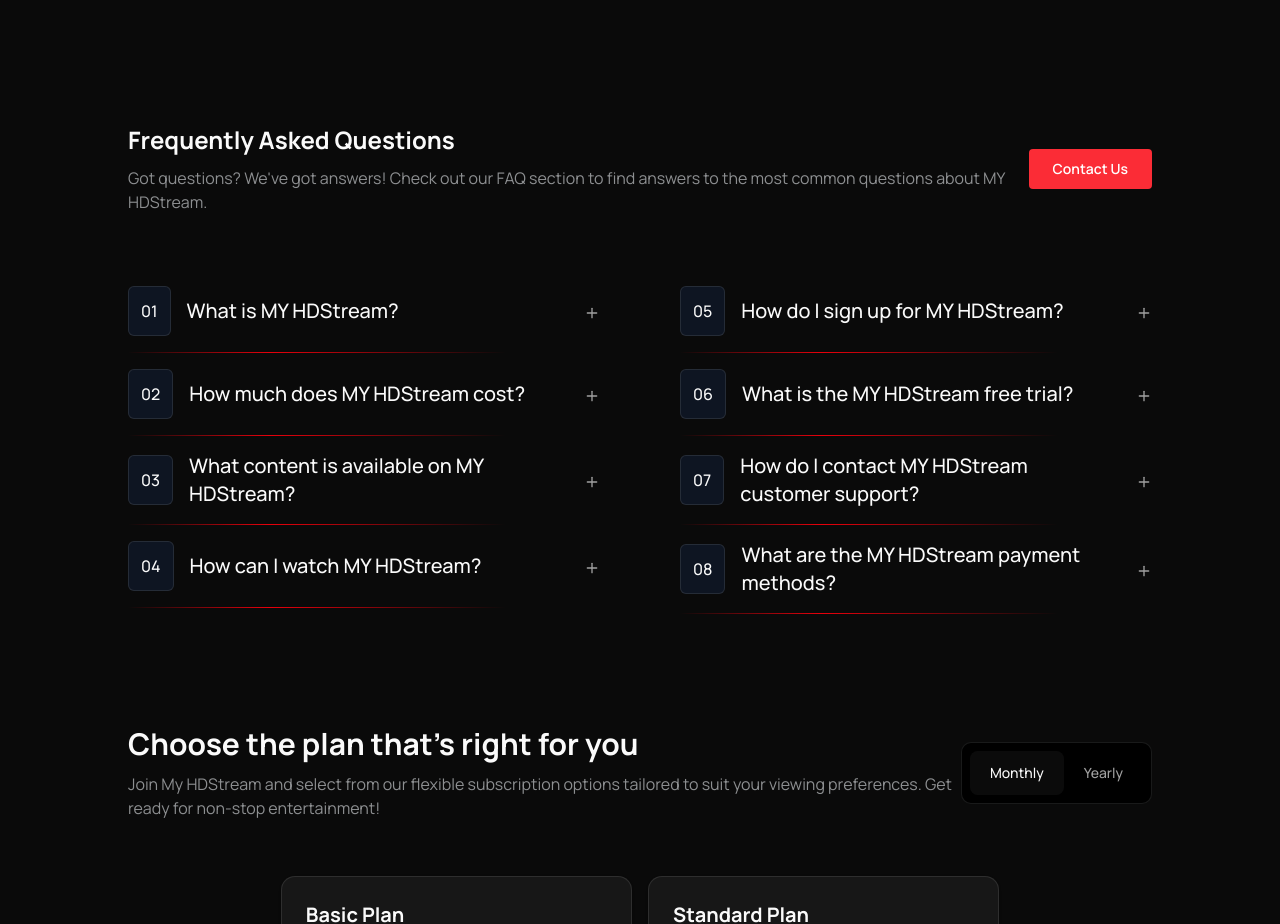
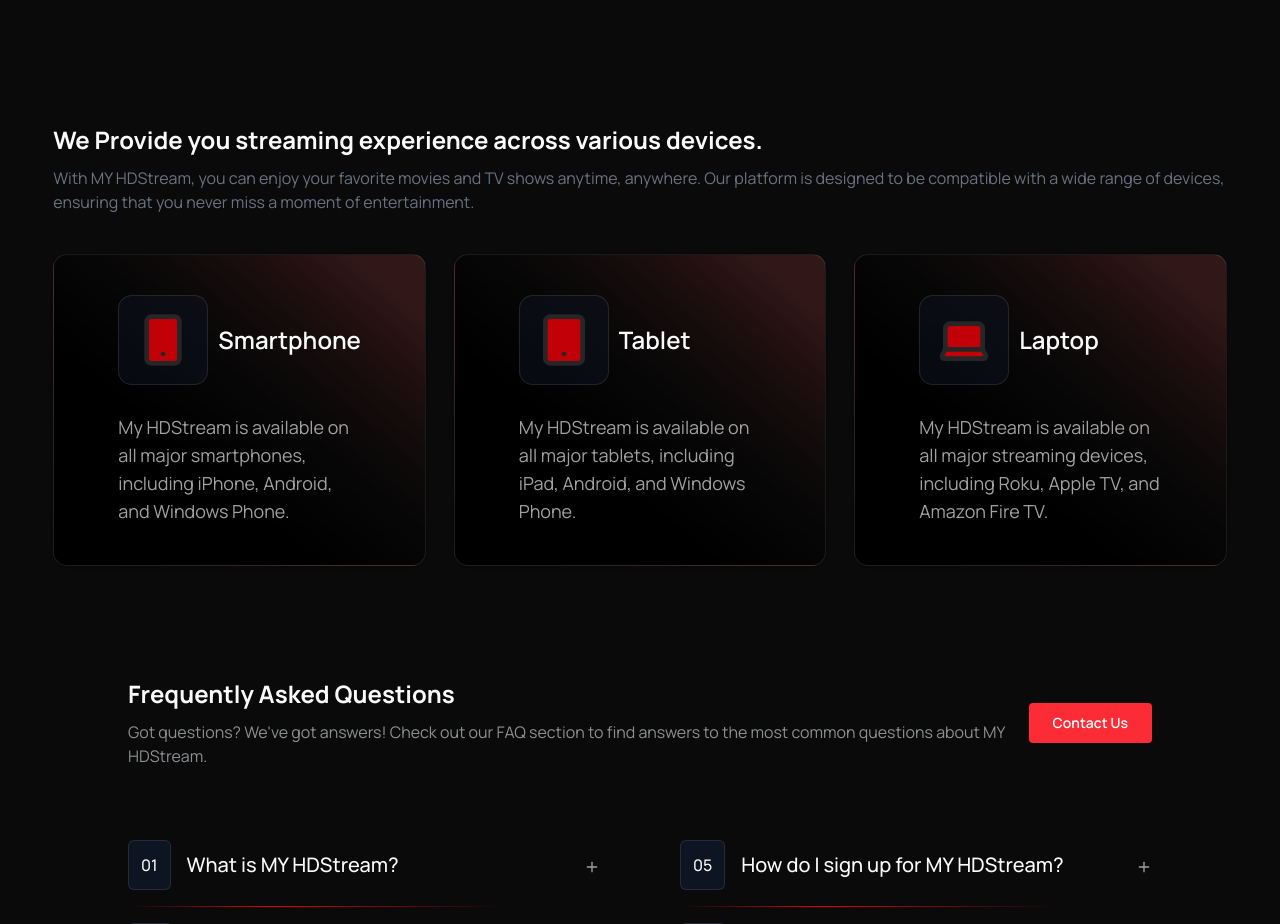
Before and after one commit to THEMIDFIRE/My-HDStream, a Next.js app: page / in a window 1280 px wide. Shown: the part 1060-1984 px from the top of the page. Built offline with nearby package versions, Linux system fonts and the light colour scheme.

Commit message:
finished Devices section

```diff
--- /dev/null
+++ b/src/app/_components/Cards/DeviceCard.tsx
@@ -0,0 +1,15 @@
+import { Card, CardDescription, CardHeader, CardTitle } from "@/components/ui/card";
+
+export default function DeviceCard({ icon, title, description }: { icon: any, title: string, description: string }) {
+    return (
+        <Card className="border p-6 h-full md:p-10 bg-linear-to-tr from-black to-red-900/25 from-35% to-90%">
+            <CardHeader className="space-y-5">
+                <CardTitle className="flex items-center gap-2.5 text-lg md:text-xl xl:text-2xl font-semibold">
+                    <span className="[&>svg]:fill-red-700 [&>svg]:text-accent border rounded-xl p-2.5 md:p-3 xl:p-4 bg-gray-900/40 [&>svg]:size-11 [&>svg]:md:size-12 [&>svg]:xl:size-14">{icon}</span>
+                    {title}
+                </CardTitle>
+                <CardDescription className="text-sm md:text-base lg:text-lg font-normal">{description}</CardDescription>
+            </CardHeader>
+        </Card>
+    )
+}
--- /dev/null
+++ b/src/app/_components/Home/Devices.tsx
@@ -0,0 +1,38 @@
+import { Laptop, Smartphone, Tablet, Tv2 } from "lucide-react"
+import DeviceCard from "../Cards/DeviceCard"
+
+const devices: { icon: any, title: string, description: string }[] = [
+    {
+        icon: <Smartphone />,
+        title: "Smartphone",
+        description: "My HDStream is available on all major smartphones, including iPhone, Android, and Windows Phone."
+    },
+    {
+        icon: <Tablet />,
+        title: "Tablet",
+        description: "My HDStream is available on all major tablets, including iPad, Android, and Windows Phone."
+    },
+    {
+        icon: <Laptop />,
+        title: "Laptop",
+        description: "My HDStream is available on all major streaming devices, including Roku, Apple TV, and Amazon Fire TV."
+    }
+]
+export default function Devices() {
+    return (
+        <section className="mb-20">
+            <div className="container max-w-11/12 mx-auto space-y-10">
+                <div className="space-y-2.5">
+                    <h2 className="text-xl md:text-2xl 2xl:text-4xl font-bold">We Provide you streaming experience across various devices.</h2>
+                    <p className="text-sm md:text-base 2xl:text-lg font-normal text-gray-500 md:hidden">With MY HDStream, you can enjoy your favorite movies and TV shows anytime, anywhere.</p>
+                    <p className="text-sm md:text-base 2xl:text-lg font-normal text-gray-500 max-md:hidden">With MY HDStream, you can enjoy your favorite movies and TV shows anytime, anywhere. Our platform is designed to be compatible with a wide range of devices, ensuring that you never miss a moment of entertainment.</p>
+                </div>
+                <div className="grid grid-cols-1 md:grid-cols-3 gap-y-5 md:gap-7 justify-center items-center">
+                    {devices.map((device, index) => (
+                        <DeviceCard key={index} {...device} />
+                    ))}
+                </div>
+            </div>
+        </section>
+    )
+}
--- a/src/app/_components/Home/Hero.tsx
+++ b/src/app/_components/Home/Hero.tsx
@@ -9,7 +9,7 @@ export default function Hero() {
     <header className="min-h-screen mb-96 max-w-full w-full">
       <div className="container relative bg-center h-screen max-w-full w-full">
         <div className="absolute max-w-screen w-full">
-          <div className="h-screen bg-[url('/hero-bg-mobile.png')] md:bg-[url('/hero-bg.png')] bg-no-repeat bg-cover bg-center"></div>
+          <div className="h-screen bg-[url('/hero-bg-mobile.png')] md:bg-[url('/hero-bg.png')] bg-no-repeat bg-cover md:bg-cover bg-center"></div>
           <div className="overlay absolute top-0 left-0 w-full h-2/3 bg-linear-to-b from-black/90 to-transparent"></div>
           <HeroLogo className="absolute top-1/2 left-1/2 -translate-x-1/2 -translate-y-1/2 w-[50%] lg:w-[70%]" />
           <div className="overlay absolute bottom-0 left-0 w-full h-2/3 bg-linear-to-t from-black/90 to-transparent"></div>
--- a/src/app/_components/Home/Pricing.tsx
+++ b/src/app/_components/Home/Pricing.tsx
@@ -1,7 +1,7 @@
 "use client"
 
 import { Tabs, TabsContent, TabsList, TabsTrigger } from "@/components/ui/tabs"
-import PriceCard from "../PriceCard"
+import PriceCard from "../Cards/PriceCard"
 import { useState } from "react"
 
 const monthlyPrices: { title: string, description: string, price: number, currency: string, period: string }[] = [
--- a/src/app/_components/shared/FAQ.tsx
+++ b/src/app/_components/shared/FAQ.tsx
@@ -1,10 +1,7 @@
 import { Accordion, AccordionContent, AccordionItem, AccordionTrigger, } from "@/components/ui/accordion"
 import { Button } from "@/components/ui/button";
 
-const items: {
-    title: string;
-    content: string;
-}[] = [
+const items: { title: string; content: string; }[] = [
     {
         title: "What is MY HDStream?",
         content: "My HDStream is a streaming service that allows you to watch movies and shows on demand.",
--- a/src/app/page.tsx
+++ b/src/app/page.tsx
@@ -1,3 +1,4 @@
+import Devices from "./_components/Home/Devices";
 import Hero from "./_components/Home/Hero";
 import Pricing from "./_components/Home/Pricing";
 import FAQ from "./_components/shared/FAQ";
@@ -6,6 +7,7 @@ export default function Home() {
   return (
     <>
       <Hero />
+      <Devices />
       <FAQ />
       <Pricing />
     </>
```
Also changed, not shown: src/app/_components/Cards/PriceCard.tsx (renamed from src/app/_components/PriceCard.tsx). Lines whose indentation alone changed are shown as unchanged.
